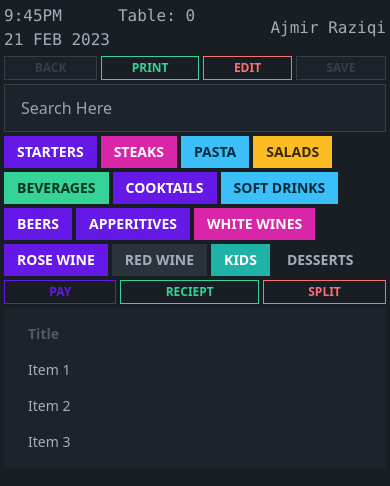
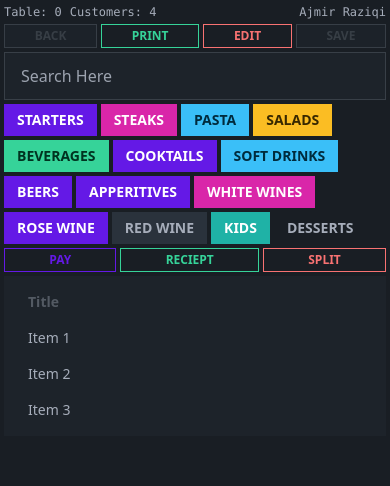
Before and after one commit to ajmir-github/pos-resturant, a Next.js app: page /table/0 in a window 390 px wide. Shown: the top 486 px of the page. Built offline with nearby package versions, Linux system fonts and the light colour scheme.

Commit message:
categories button made functional

```diff
--- a/src/Components/ItemsList/CustomItem.js
+++ b/src/Components/ItemsList/CustomItem.js
@@ -1,4 +1,4 @@
-import TopNav from "@/Components/Top";
+import TopNav from "@/Components/TopPanel";
 import {
   EURO_SYMBOL,
   classes,
--- a/src/Components/ItemsList/index.js
+++ b/src/Components/ItemsList/index.js
@@ -1,4 +1,4 @@
-import TopNav from "@/Components/Top";
+import TopNav from "@/Components/TopPanel";
 import {
   EURO_SYMBOL,
   classes,
--- a/src/Components/Tables.js
+++ b/src/Components/Tables.js
@@ -1,7 +1,8 @@
 import { TABLE_STATUS, classes, conditionalClasses } from "@/utils";
 import Link from "next/link";
 import { useMemo } from "react";
-import TopNav from "./Top";
+import TopNav from "./TopPanel";
+import TopPanel from "./TopPanel";
 
 export default function Tables({ tables, selectTable }) {
   const stats = useMemo(
@@ -17,21 +18,10 @@ export default function Tables({ tables, selectTable }) {
 
   return (
     <div className="flex flex-col">
-      <Link className="flex items-center p-1 sm:p-2" href={"/"}>
-        <div className="grow font-mono flex items-center">
-          <span className="grow gap-2 sm:gap-4 flex ">
-            <span className="flex sm:gap-2 flex-col sm:flex-row">
-              <span>9:45PM</span>
-              <span>21 FEB 2023</span>
-            </span>
-            <span className="flex sm:gap-2 flex-col sm:flex-row">
-              <span>Tables:{stats.tables}</span>
-              <span>Customers:{stats.customers}</span>
-            </span>
-          </span>
-          <span>Ajmir Raziqi</span>
-        </div>
-      </Link>
+      <TopPanel backHref={"/"} userName={"Ajmir Raziqi"}>
+        <span>Tables:{stats.tables}</span>
+        <span>Customers:{stats.customers}</span>
+      </TopPanel>
       <div className="flex gap-1 sm:gap-2 flex-wrap justify-center">
         {tables.map((table) => (
           <Link
@@ -39,7 +29,7 @@ export default function Tables({ tables, selectTable }) {
             className={classes(
               "btn h-20 sm:h-24  w-20 sm:w-24 text-2xl sm:text-4xl relative rounded-none",
               conditionalClasses(table.status, {
-                [TABLE_STATUS.close]: "btn-outline",
+                [TABLE_STATUS.close]: "btn-ghost",
                 [TABLE_STATUS.open]: "btn-primary",
                 [TABLE_STATUS.closing]: "btn-warning",
                 [TABLE_STATUS.break]: "btn-accent",
@@ -51,12 +41,12 @@ export default function Tables({ tables, selectTable }) {
           >
             {table.tableNumber}
             {table.hasStarter && (
-              <span className="text-xs  absolute bottom-0 left-2">Starter</span>
+              <span className="text-xs  absolute bottom-1 left-2">Starter</span>
             )}
-            <span className="text-xs  absolute top-0 left-2">
+            <span className="text-xs  absolute top-1 left-2">
               {table.status}
             </span>
-            <span className="text-xs  absolute bottom-0 right-2">
+            <span className="text-xs  absolute bottom-1 right-2">
               {table.customers}
             </span>
           </Link>
--- /dev/null
+++ b/src/Components/ThemeSelector.js
@@ -0,0 +1,24 @@
+import { useSelector, useDispatch } from "react-redux";
+import { themeActions, themesList } from "@/state";
+
+export default function ThemeSelector() {
+  const theme = useSelector((s) => s.theme);
+  const dispatch = useDispatch();
+  const onChange = (e) => {
+    const selectedTheme = e.target.value;
+    dispatch({ type: themeActions.chooseTheme, payload: selectedTheme });
+  };
+  return (
+    <div>
+      <select
+        className="select select-bordered w-full max-w-xs"
+        defaultValue={theme}
+        onChange={onChange}
+      >
+        {themesList.map((themeName) => (
+          <option key={themeName}>{themeName}</option>
+        ))}
+      </select>
+    </div>
+  );
+}
--- a/src/Components/Top.js
+++ /dev/null
@@ -1,10 +0,0 @@
-import { classes } from "@/utils";
-import Link from "next/link";
-
-export default function TopNav({ backHref, children, className }) {
-  return (
-    <Link className="flex items-center" href={backHref}>
-      <div className={classes("grow", className)}>{children}</div>
-    </Link>
-  );
-}
--- /dev/null
+++ b/src/Components/TopPanel.js
@@ -0,0 +1,17 @@
+import Link from "next/link";
+
+export default function TopPanel({ backHref, children, userName }) {
+  return (
+    <Link
+      className="flex items-center p-1 sm:p-2 font-mono text-xs sm:text-base"
+      href={backHref}
+    >
+      <div className="grow flex">
+        <span className="grow flex gap-2">
+          <span className="flex gap-2">{children}</span>
+        </span>
+        <span>{userName}</span>
+      </div>
+    </Link>
+  );
+}
--- a/src/pages/_app.js
+++ b/src/pages/_app.js
@@ -1,10 +1,13 @@
 import Layout from "@/Components/Layout";
 import "@/styles/globals.css";
+import { StoreProvider } from "@/state";
 
 export default function App({ Component, pageProps }) {
   return (
-    <Layout>
-      <Component {...pageProps} />
-    </Layout>
+    <StoreProvider>
+      <Layout>
+        <Component {...pageProps} />
+      </Layout>
+    </StoreProvider>
   );
 }
--- a/src/pages/table/[id].js
+++ b/src/pages/table/[id].js
@@ -1,14 +1,13 @@
-import Cart from "@/Components/Cart";
 import ItemsList from "@/Components/ItemsList";
-import TopNav from "@/Components/Top";
-import { classes, generateID } from "@/utils";
+import TopPanel from "@/Components/TopPanel";
+import TopNav from "@/Components/TopPanel";
+import { EURO_SYMBOL, classes, generateID } from "@/utils";
 import Link from "next/link";
 import { useRouter } from "next/router";
 import { useState } from "react";
 
-export default function Table() {
-  const router = useRouter();
-  const [cartItems, setCartItems] = useState([]);
+function Feed() {
+  const [category, setCategory] = useState(null);
   const ITEM_CATEGORIES = [
     { name: "Starters", color: "btn-primary" },
     { name: "Steaks", color: "btn-secondary" },
@@ -26,29 +25,48 @@ export default function Table() {
     { name: "Desserts", color: "btn-ghost" },
   ];
 
+  const ITEMS = [
+    {
+      name: "Lava Cake",
+      category: "Desserts",
+      color: "btn-secondary",
+      price: 7.5,
+    },
+    {
+      name: "Cheese Cake",
+      category: "Desserts",
+      color: "btn-warning",
+      price: 6.5,
+    },
+    {
+      name: "Freshstrawberries",
+      category: "Desserts",
+      color: "btn-secondary",
+      price: 5,
+    },
+    {
+      name: "Cola",
+      category: "Soft Drinks",
+      color: "btn-secondary",
+      price: 2.5,
+    },
+    {
+      name: "Cola Zero",
+      category: "Soft Drinks",
+      color: "btn-error",
+      price: 2.5,
+    },
+  ];
   return (
-    <div className="flex flex-col items-stretch sm:min-h-screen">
-      <Link className="flex items-center p-1 sm:p-2" href={"/sales"}>
-        <div className="grow font-mono flex items-center">
-          <span className="grow gap-2 sm:gap-4 flex ">
-            <span className="flex sm:gap-2 flex-col sm:flex-row">
-              <span>9:45PM</span>
-              <span>21 FEB 2023</span>
-            </span>
-            <span className="flex sm:gap-2 flex-col sm:flex-row">
-              <span>Table: {router.query.id}</span>
-            </span>
-          </span>
-          <span>Ajmir Raziqi</span>
-        </div>
-      </Link>
-
-      <div className="grid grid-cols-1 sm:grid-cols-2 md:grid-cols-3 px-1 gap-1">
     <div className="md:col-span-2 flex flex-col gap-1">
       <div className="flex gap-1">
-            <div className="btn rounded-none grow w-auto btn-outline btn-xs md:btn-sm btn-primary btn-disabled">
+        <button
+          className="btn rounded-none grow w-auto btn-outline btn-xs md:btn-sm btn-primary"
+          disabled={category === null}
+          onClick={() => setCategory(null)}
+        >
           Back
-            </div>
+        </button>
         <div className="btn rounded-none grow w-auto btn-outline btn-xs md:btn-sm btn-secondary hidden md:inline-flex">
           Change
         </div>
@@ -71,8 +89,21 @@ export default function Table() {
         className="input input-bordered rounded-none w-full "
       />
       <div className="flex gap-1 flex-wrap">
-            {ITEM_CATEGORIES.map((category, index) => (
+        {category
+          ? ITEMS.filter((i) => i.category === category).map((item, index) => (
               <div
+                className={classes(
+                  "btn rounded-none btn-sm md:btn-md lg:btn-lg",
+                  item.color
+                )}
+                key={item.name + index}
+              >
+                {item.name}
+              </div>
+            ))
+          : ITEM_CATEGORIES.map((category, index) => (
+              <button
+                onClick={() => setCategory(category.name)}
                 className={classes(
                   "btn rounded-none btn-sm md:btn-md lg:btn-lg",
                   category.color
@@ -80,11 +111,15 @@ export default function Table() {
                 key={category.name + index}
               >
                 {category.name}
-              </div>
+              </button>
             ))}
       </div>
     </div>
+  );
+}
 
+function Cart(params) {
+  return (
     <div className="flex flex-col gap-1">
       <div className="flex gap-1">
         <div className="btn rounded-none grow w-auto btn-outline btn-xs md:btn-sm btn-primary">
@@ -113,6 +148,23 @@ export default function Table() {
         </ul>
       </div>
     </div>
+  );
+}
+
+export default function Table() {
+  const router = useRouter();
+  const [cartItems, setCartItems] = useState([]);
+
+  return (
+    <div className="flex flex-col items-stretch sm:min-h-screen">
+      <TopPanel backHref={"/sales"} userName={"Ajmir Raziqi"}>
+        <span>Table: {router.query.id}</span>
+        <span>Customers: 4</span>
+      </TopPanel>
+
+      <div className="grid grid-cols-1 sm:grid-cols-2 md:grid-cols-3 px-1 gap-1">
+        <Feed />
+        <Cart />
       </div>
     </div>
   );
--- /dev/null
+++ b/src/state/index.js
@@ -0,0 +1,29 @@
+// Imports
+import { configureStore, combineReducers } from "@reduxjs/toolkit";
+import { Provider } from "react-redux";
+import {
+  themeActions,
+  themeReducer,
+  themesList,
+  initialTheme,
+} from "./themeReducer";
+
+// Export Actions
+export { themeActions, themesList, initialTheme };
+
+// Reducers
+const reducers = {
+  theme: themeReducer,
+};
+
+// Store
+const store = configureStore({
+  reducer: combineReducers(reducers),
+});
+
+// inital state
+
+// StoreProvider
+export function StoreProvider({ children }) {
+  return <Provider store={store}>{children}</Provider>;
+}
--- /dev/null
+++ b/src/state/themeReducer.js
@@ -0,0 +1,36 @@
+const localThemeKey = "currnet-theme";
+
+function getLocalTheme(defaultTheme) {
+  if (typeof localStorage === "undefined") return defaultTheme;
+  return localStorage.getItem(localThemeKey) || defaultTheme;
+}
+function setLocalTheme(theme) {
+  if (typeof localStorage === "undefined") return theme;
+  localStorage.setItem(localThemeKey, theme);
+  return theme;
+}
+
+export const themesList = ["light", "dark"];
+export const initialTheme = getLocalTheme(themesList[0]);
+
+export const themeActions = {
+  turnLightTheme: "TURN_LIGHT_THEME",
+  turnDarkTheme: "TURN_DARK_THEME",
+  chooseTheme: "CHOOSE_THEME",
+};
+
+export function themeReducer(state = initialTheme, { type, payload }) {
+  switch (type) {
+    case themeActions.turnLightTheme:
+      return setLocalTheme(themesList[0]);
+
+    case themeActions.turnDarkTheme:
+      return setLocalTheme(themesList[1]);
+
+    case themeActions.chooseTheme:
+      return setLocalTheme(payload);
+
+    default:
+      return state;
+  }
+}
```
Lines whose indentation alone changed are shown as unchanged.
